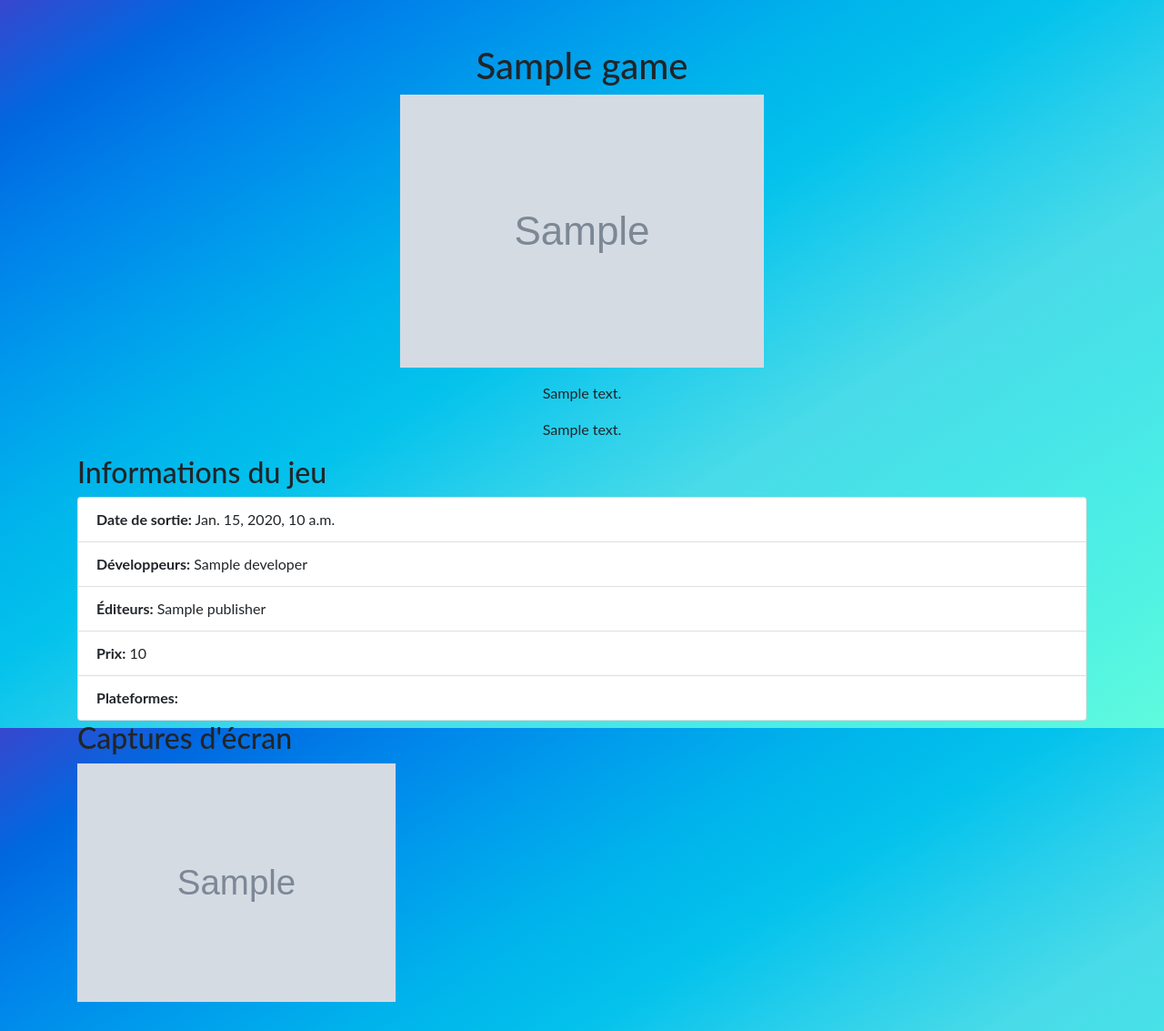
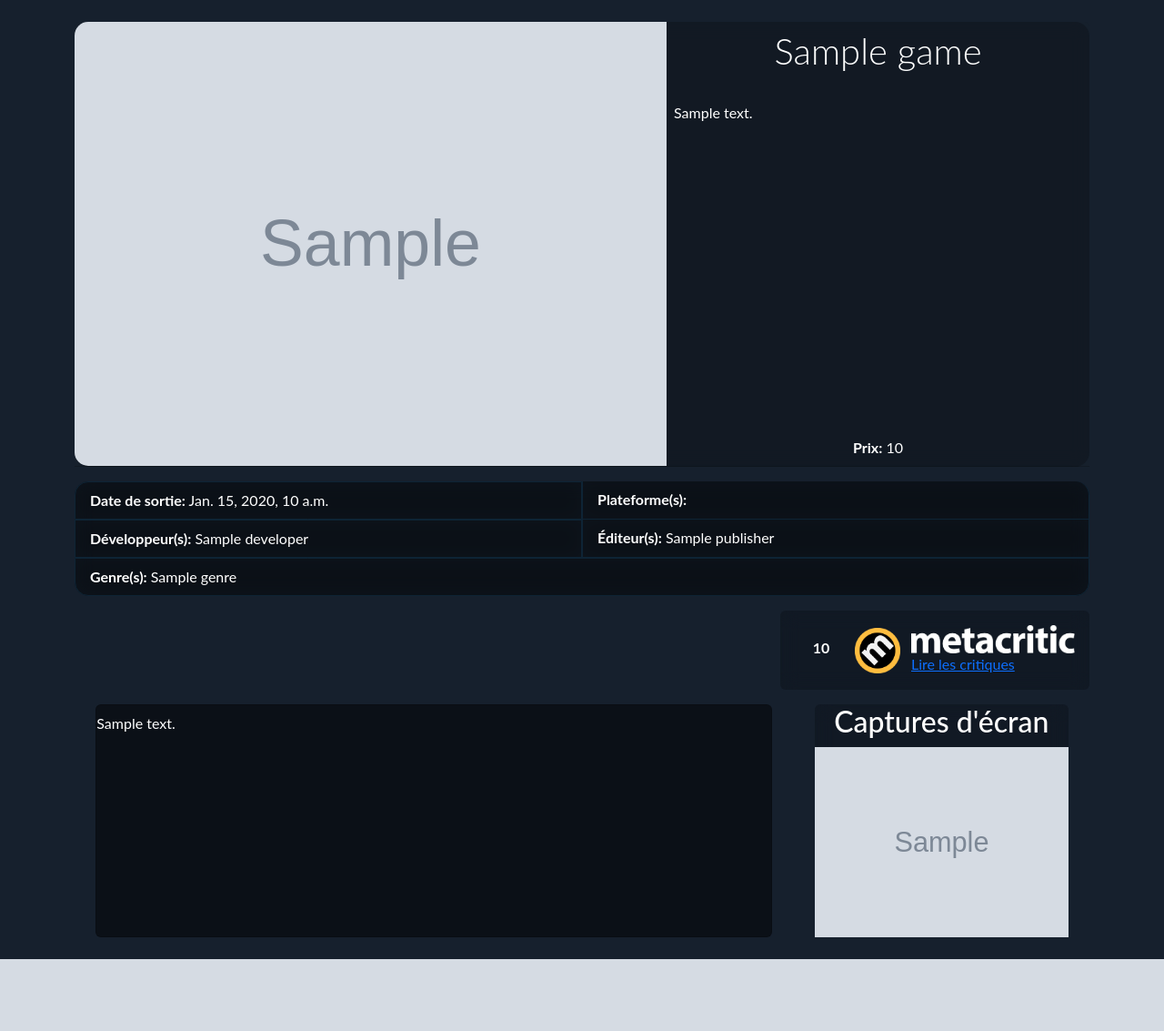
Before and after one commit to Clement-Julia/stema, a Django app: template game_app/templates/game_app/gameDetail.html in a window 1280 px wide. Shown: the whole page at 91% size. After the commit the page ends 1054 px from the top, so only its background shows below. Run offline with Django 5.2, Linux system fonts and the light colour scheme; the template is opened without the code that fills it: most values are stand-ins (such as "Sample title", 1, 10 or a date in 2020); grey boxes marked "Sample" are stand-in pictures; parts of the project's set-up code (start-up, migrations or seed data) failed here and were passed over; some libraries are stand-ins or nearby versions.

Commit message:
update: gameDetails css & more data

```diff
--- a/game_app/templates/game_app/gameDetail.html
+++ b/game_app/templates/game_app/gameDetail.html
@@ -6,38 +6,82 @@
 {% block title %}{{ game.name }}{% endblock %}
 
 {% block content %}
-    <div class="container mt-5">
-        <div class="row">
-            <div class="col-12 text-center">
-                <h1>{{ game.name }}</h1>
-                <img src="{{ game.header_image }}" alt="{{ game.name }} cover" class="img-fluid mb-3">
-                <p>{{ game.short_description }}</p>
-                <p>{{ game.detailed_description|safe }}</p>
+<div class="container">
+    <div class="card border-0 border16 transparent-dark white">
+        <div class="card-header d-flex flex-wrap p-0">
+            <div class="col-12 col-md-7 p-0">
+                <img src="{{ game.header_image }}" alt="{{ game.name }} cover" class="gameDetailImage">
             </div>
-        </div>
-        <div class="row">
-            <div class="col-12">
-                <h2>Informations du jeu</h2>
-                <ul class="list-group">
-                    <li class="list-group-item"><strong>Date de sortie:</strong> {{ game.release_date }}</li>
-                    <li class="list-group-item"><strong>Développeurs:</strong> {{ game.developers|join:", " }}</li>
-                    <li class="list-group-item"><strong>Éditeurs:</strong> {{ game.publishers|join:", " }}</li>
-                    <li class="list-group-item"><strong>Prix:</strong> {{ game.price_overview }}</li>
-                    <li class="list-group-item"><strong>Plateformes:</strong>
-                        {% if game.platforms.windows %}Windows{% endif %}
-                        {% if game.platforms.mac %}, Mac{% endif %}
-                        {% if game.platforms.linux %}, Linux{% endif %}
-                    </li>
-                </ul>
-                <h2>Captures d'écran</h2>
-                <div class="row">
-                    {% for screenshot in game.screenshots %}
-                        <div class="col-md-4">
-                            <img src="{{ screenshot.path_thumbnail }}" alt="Screenshot" class="img-fluid mb-3">
-                        </div>
-                    {% endfor %}
+            <div class="col-12 col-md-5 p-2 d-flex flex-column justify-content-between">
+                <div class="d-flex flex-column">
+                    <h1 class="text-center display-5 fs-1">{{ game.name }}</h1>
+                    <div class="mt-4">{{ game.short_description }}</div>
+                </div>
+                <div>
+                    <div class="text-center"><strong>Prix:</strong> {{ game.price_overview }}</div>
                 </div>
             </div>
         </div>
     </div>
+
+    <div class="card border-0 border16 transparent-dark white mt-3">
+        <div class="col-12">
+            <ul class="list-group listSpec">
+                <div class="d-flex flex-row flex-wrap">
+                    <li class="list-group-item transparent-dark white btlr15 col-12 col-md-6"><strong>Date de sortie:</strong> {{ game.release_date }}</li>
+                    <li class="list-group-item transparent-dark white btrr15 col-12 col-md-6"><strong>Plateforme(s):</strong>
+                        {% if game.platforms.windows %}Windows{% endif %}
+                        {% if game.platforms.mac %}- Mac{% endif %}
+                        {% if game.platforms.linux %}- Linux{% endif %}
+                    </li>
+                </div>
+                <div class="d-flex flex-row flex-wrap">
+                    <li class="list-group-item transparent-dark white col-12 col-md-6"><strong>Développeur(s):</strong> {{ game.developers|join:", " }}</li>
+                    <li class="list-group-item transparent-dark white col-12 col-md-6"><strong>Éditeur(s):</strong> {{ game.publishers|join:", " }}</li>
+                </div>
+                <div class="d-flex">
+                    <li class="list-group-item transparent-dark white bbrr15 bblr15 col-12"><strong>Genre(s):</strong> {{ game.genres|join:", " }}</li>
+                </div>
+            </ul>
+        </div>
+    </div>
+
+    <div class="d-flex justify-content-end my-3">
+        <div class="card transparent-dark white fitcontent p-0">
+            {% if game.metacritic_score %}
+            <div class="d-flex p-3">
+                <div class="metacritic-score {{ game.metacritic_color }} mx-1">{{ game.metacritic_score }}</div>
+                <div class="d-flex align-items-center">
+                    <img src="{% static 'images/metacritic_logo.png' %}" alt="Metacritic Logo" class="metacritic-logo mx-2">
+                    <div class="d-flex flex-column ms-1">
+                        <img src="{% static 'images/metacritic_text.png' %}" alt="Metacritic Text" class="metacritic-text">
+                        <a href="{{ game.metacritic_url }}" target="_blank" class="fs-6 ml-2">Lire les critiques</a>
+                    </div>
+                </div>
+            </div>
+            {% else %}
+                <div class="list-group-item"><strong>Metacritic:</strong> Pas de score disponible</div>
+            {% endif %}
+        </div>
+    </div>
+
+    <div class="d-flex flex-wrap justify-content-around mt-3">
+
+        <div class="card cardDesc bg-steam-darker white col-12 col-md-8 py-2 mb-2 mb-md-0">
+            <div class="d-flex flex-column">
+                {{ game.detailed_description|safe }}
+            </div>
+        </div>
+
+        <div class="card transparent-dark white col-12 col-md-3 h-fitcontent mt-2 mt-md-0">
+            <h2 class="text-center">Captures d'écran</h2>
+            {% for screenshot in game.screenshots %}
+                <div class="col-12 col-md-12">
+                    <img src="{{ screenshot.path_thumbnail }}" alt="Screenshot" class="img-fluid">
+                </div>
+            {% endfor %}
+        </div>
+
+    </div>
+</div>
 {% endblock %}
--- a/static/css/style.css
+++ b/static/css/style.css
@@ -9,15 +9,51 @@ body {
     line-height: 1.5;
     text-align: left;
     overflow-x: hidden;
-    background-attachment: fixed;
+    /* background-attachment: fixed;
     background-image: linear-gradient(to right bottom, #3747ce, #0068e0, #0084ea, #009dec, #00b4eb, #03c2ec, #29cfeb, #49dbe8, #47e3e8, #4aece6, #52f3e2, #5ffbdd);
     background-size: 100%;
-    caret-color: transparent;
-    padding-bottom: 1rem;
+    caret-color: transparent; */
+    background-color: #16202D;
 }
 
 .bg-steam-dark {
-    background-color: #171a21;
+    background-color: #16202D;
+}
+.bg-steam-darker {
+    background-color: #0B1017;
+}
+.bg-steam-darkened {
+    background-color: #0E2435;
+}
+.bg-steam-dim {
+    background-color: rgba(9, 91, 139, 0.1);
+}
+.border16 {
+    border-radius: 16px;
+}
+.btrr15 {
+    border-top-right-radius: 15px !important;
+}
+.btlr15 {
+    border-top-left-radius: 15px !important;
+}
+.bbrr15 {
+    border-bottom-right-radius: 15px !important;
+}
+.bblr15 {
+    border-bottom-left-radius: 15px !important;
+}
+.white {
+    color: #fff;
+}
+.fitcontent {
+    width: fit-content;
+}
+.h-fitcontent {
+    height: fit-content;
+}
+.mincontent {
+    width: min-content;
 }
 
 /* ------------------------------------------------------- Games Display ------------------------------------------------------- */
@@ -31,20 +67,25 @@ body {
     border-top-right-radius: 15px;
 }
 .gameCard .card-footer {
-    background: rgba(255, 255, 255, 0.65);
+    background: rgba(0, 0, 0, 0.25);
     backdrop-filter: blur(10px);
     -webkit-backdrop-filter: blur(10px);
     border-bottom-left-radius: 15px;
     border-bottom-right-radius: 15px;
+
+    font-size: 0.85rem;
+}
+.gameCard .card-footer > a {
+    text-decoration: none;
 }
 .pagination > li > a {
-    background: rgba(255, 255, 255, 0.65);
+    background: rgba(0, 0, 0, 0.2);
     backdrop-filter: blur(10px);
     -webkit-backdrop-filter: blur(10px);
     border: none
 }
 .pagination > li > a:hover {
-    background: rgba(255, 255, 255, 0.8);
+    background: rgba(0, 0, 0, 0.4);
     backdrop-filter: blur(10px);
     -webkit-backdrop-filter: blur(10px);
     border: none
@@ -65,3 +106,54 @@ body {
 .player-count i {
     margin-right: 5px;
 }
+
+/* ------------------------------------------------------- Game Detail ------------------------------------------------------- */
+.transparent-dark {
+    background: rgba(0, 0, 0, 0.2);
+    backdrop-filter: blur(10px);
+    -webkit-backdrop-filter: blur(10px);
+    border: none
+}
+.gameDetailImage {
+    width: 100%;
+    height: 100%;
+    object-fit: cover;
+    border-top-left-radius: 15px;
+    border-bottom-left-radius: 15px;
+}
+.listSpec > div > li {
+    border: 1px solid #0E2435;
+
+}
+.metacritic-score {
+    display: flex;
+    align-items: center;
+    justify-content: center;
+
+    color: white;
+    font-weight: bold;
+    padding: 10px;
+    border-radius: 15px;
+    text-align: center;
+    width: 50px;
+    height: 50px;
+}
+.metacritic-score.green {
+    background-color: #66cc33;
+}
+.metacritic-score.yellow {
+    background-color: #ffcc33;
+}
+.metacritic-score.red {
+    background-color: #ff3333;
+}
+.metacritic-logo {
+    height: 50px;
+}
+.metacritic-text {
+    width: 180px;
+    height: auto;
+}
+.cardDesc > img, .cardDesc img {
+    width: 100%;
+}
--- a/templates/base.html
+++ b/templates/base.html
@@ -7,7 +7,8 @@
     <meta name="viewport" content="width=device-width, initial-scale=1.0">
     <title>{% block title %}My Django App{% endblock %}</title>
     <!-- Bootstrap CSS -->
-    <link href="https://stackpath.bootstrapcdn.com/bootstrap/4.5.2/css/bootstrap.min.css" rel="stylesheet">
+    <link href="https://cdnjs.cloudflare.com/ajax/libs/bootstrap/5.3.3/css/bootstrap.min.css" rel="stylesheet">
+    <link rel="stylesheet" href="https://cdnjs.cloudflare.com/ajax/libs/font-awesome/6.5.2/css/all.min.css" />
     <!-- FontAwesome -->
     <link rel="stylesheet" href="https://cdnjs.cloudflare.com/ajax/libs/font-awesome/6.0.0-beta3/css/all.min.css">
 
@@ -15,12 +16,12 @@
     <link href="{% static 'css/style.css' %}" rel="stylesheet">
 </head>
 <body>
-    <div class="container-fluid px-4">
+    <div class="container-fluid px-4 py-4">
         {% block content %}{% endblock %}
     </div>
     <!-- Bootstrap JS and dependencies -->
-    <script src="https://code.jquery.com/jquery-3.5.1.slim.min.js"></script>
-    <script src="https://cdn.jsdelivr.net/npm/@popperjs/core@2.5.4/dist/umd/popper.min.js"></script>
-    <script src="https://stackpath.bootstrapcdn.com/bootstrap/4.5.2/js/bootstrap.min.js"></script>
+    <script src="https://cdnjs.cloudflare.com/ajax/libs/jquery/3.7.1/jquery.min.js"></script>
+    <script src="https://cdnjs.cloudflare.com/ajax/libs/popper.js/2.11.8/umd/popper.min.js"></script>
+    <script src="https://cdnjs.cloudflare.com/ajax/libs/bootstrap/5.3.3/js/bootstrap.min.js"></script>
 </body>
 </html>
```
Also changed, not shown: game_app/services/GameService.py (+18 -1 lines), db.sqlite3, static/images/metacritic_logo.png (added), static/images/metacritic_text.png (added).
